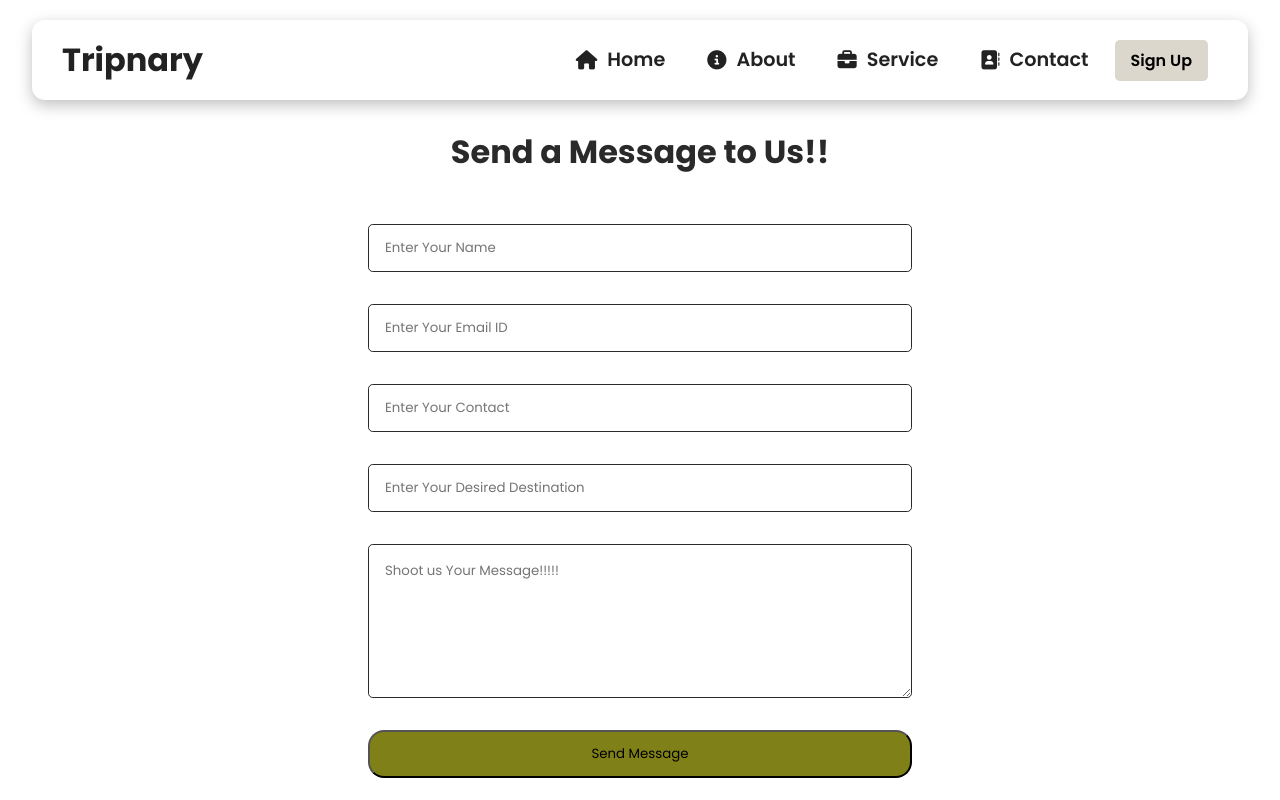
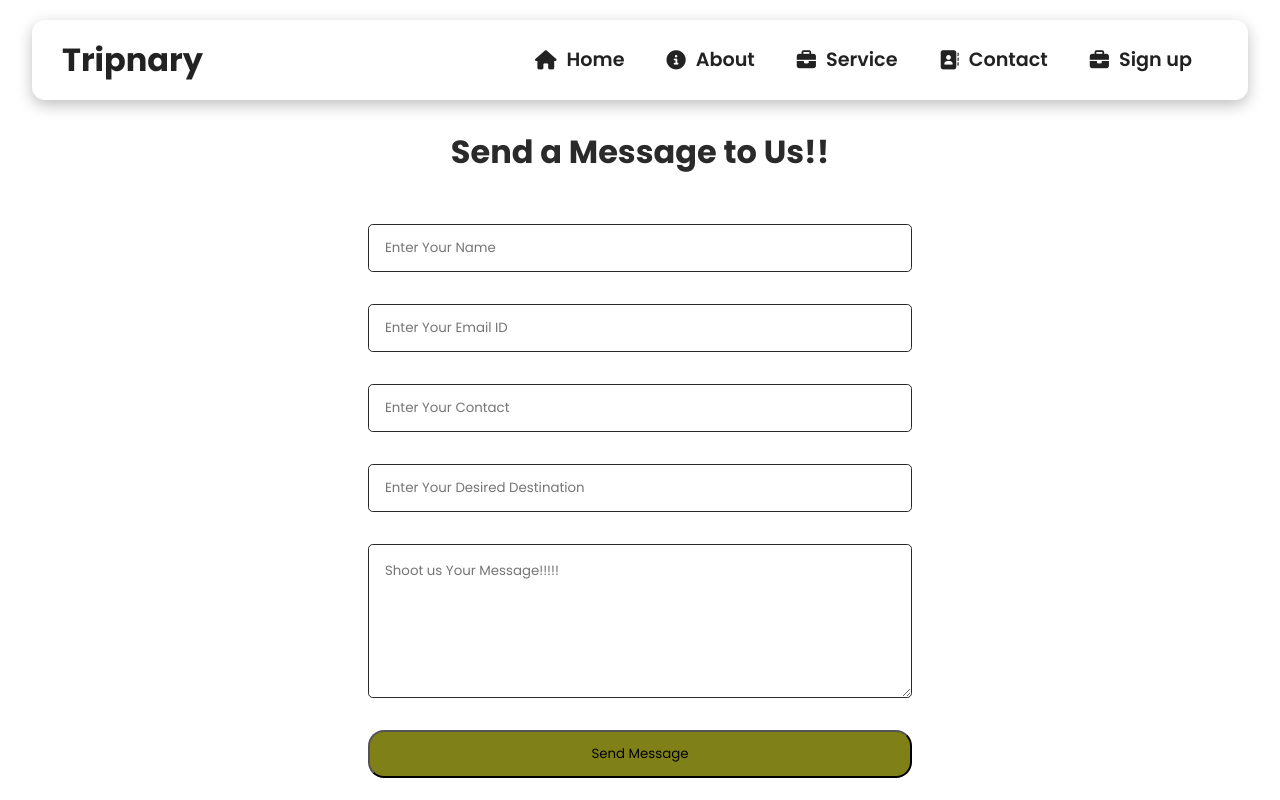
Before and after one commit to LAKSH3002/Tripnary, a React (Create React App) app in the folder tripsy/: page /contact in a window 1280 px wide. Shown: the top 800 px of the page. Built offline with nearby package versions, Linux system fonts and the light colour scheme.

Commit message:
Tried Navigation

```diff
--- a/tripsy/src/components/ContactForm.js
+++ b/tripsy/src/components/ContactForm.js
@@ -6,11 +6,11 @@ export default function ContactForm() {
     <div className='from-container'>
       <h1>Send a Message to Us!!</h1>
       <form>
-        <input placeholder='Enter Your Name'/>
-        <input placeholder='Enter Your Email ID'/>
-        <input placeholder='Enter Your Contact'/>
-        <input placeholder='Enter Your Desired Destination'/>
-        <textarea placeholder='Shoot us Your Message!!!!!' rows='6'></textarea>
+        <input placeholder='Enter Your Name' required/>
+        <input placeholder='Enter Your Email ID' required/>
+        <input placeholder='Enter Your Contact' required/>
+        <input placeholder='Enter Your Desired Destination' required/>
+        <textarea placeholder='Shoot us Your Message!!!!!' rows='6' required></textarea>
         <button>Send Message</button>
       </form>
     </div>
--- a/tripsy/src/components/MenuItems.js
+++ b/tripsy/src/components/MenuItems.js
@@ -22,6 +22,12 @@ export const MenuItems = [
     url: "/contact",
     cName: "nav-links",
     icon: "fa-solid fa-address-book",
+  },
+  {
+    title: "Sign up",
+    url: "/Signup",
+    cName: "nav-links",
+    icon: "fa-solid fa-briefcase",
   },
 ];
 
--- a/tripsy/src/components/Navbar.js
+++ b/tripsy/src/components/Navbar.js
@@ -8,15 +8,8 @@ import { useNavigate } from "react-router-dom";
 const Navbar = () => {
   const [clicked, setClicked] = useState(false);
 
-  const handleClick = () =>
-  {
+  const handleClick = () => {
     setClicked(!clicked);
-  };
-
-  const navigate = useNavigate(); // Hook for navigation
-
-  const handlebutton = () => {
-    navigate('/Signup'); // Navigate to the "/about" page
   };
 
   return (
@@ -38,12 +31,22 @@ const Navbar = () => {
             </li>
           );
         })}
-
-          <button className="button" onClick={handlebutton}>Sign Up</button>
-
       </ul>
     </nav>
   );
 };
 
 export default Navbar;
+
+/*
+
+const navigate = useNavigate(); // Hook for navigation
+
+const handlebutton = () => {
+navigate("/Signup"); // Navigate to the "/Signup" page
+};
+
+<button className="button" onClick={handlebutton}>
+Sign Up
+</button>
+*/
--- a/tripsy/src/routes/Contact.js
+++ b/tripsy/src/routes/Contact.js
@@ -1,7 +1,5 @@
 import Navbar from "../components/Navbar";
 import Footer from "../components/Footer";
-import AboutImg from "../Assets/atlantis.jpg";
-import Hero from "../components/Hero";
 import ContactForm from "../components/ContactForm";
 
 function Contact() {
```
Also changed, not shown: tripsy/src/routes/Signup.js (+7 -5 lines).
